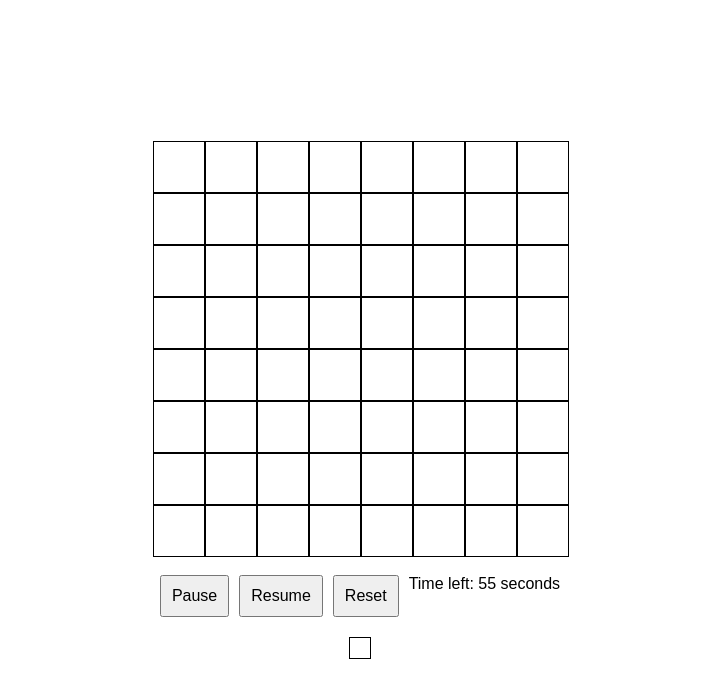
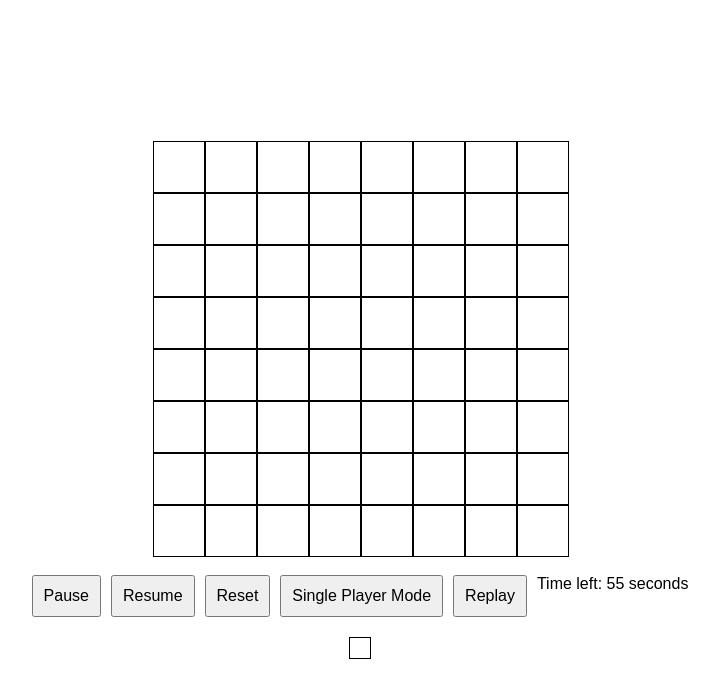
Before and after one commit to swaathi05/Ricochet-Wars, a plain HTML site: page index.html in a window 1280 px wide. Shown: the whole page, without its empty margins (280-999 px from the left). Drawn offline with Linux system fonts and the light colour scheme.

Commit message:
Update index.html
Add missing buttons.

```diff
--- a/index.html
+++ b/index.html
@@ -13,6 +13,8 @@
             <button id="pause">Pause</button>
             <button id="resume">Resume</button>
             <button id="reset">Reset</button>
+            <button id="single-player">Single Player Mode</button>
+            <button id="replay">Replay</button>
             <div id="timer">Time left: <span id="time">60</span> seconds</div>
             <!-- Add a section in HTML for displaying move history -->
         </div>
```
